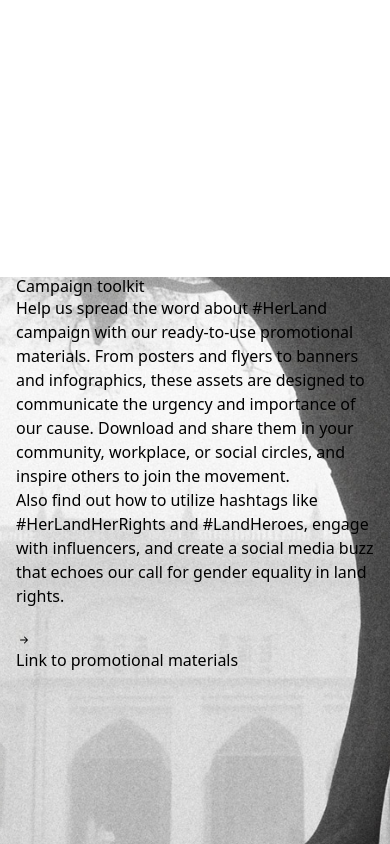
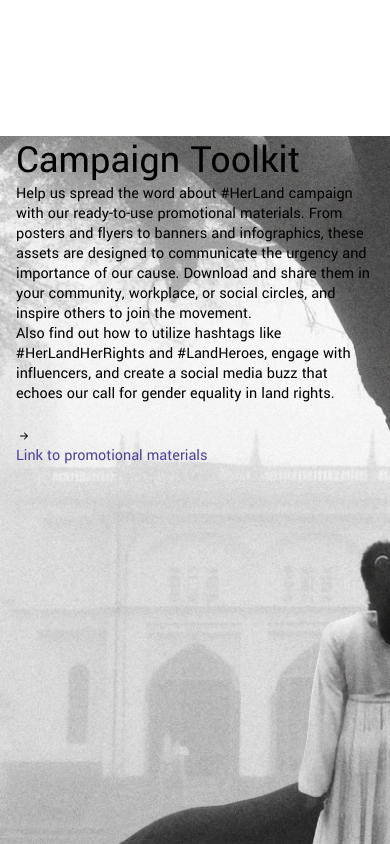
Before and after one commit to unccd/herland, a React (Vite) app: page / in a window 390 px wide. Shown: the part 3240-4084 px from the top of the page. Built offline with nearby package versions, Linux system fonts and the light colour scheme.

Commit message:
fix: design changes

```diff
--- a/src/assets/css/Homepage.css
+++ b/src/assets/css/Homepage.css
@@ -1,9 +1,15 @@
-@import url("https://fonts.googleapis.com/css2?family=Yantramanav:wght@300;400;500;700&display=swap");
+@import url('https://fonts.googleapis.com/css2?family=Yantramanav:wght@300;400;500;700&display=swap');
 @tailwind base;
 @tailwind components;
 @tailwind utilities;
 
 /* GENERAL  */
+
+body {
+  font-family: Yantramanav, system-ui, -apple-system, 'Segoe UI', Roboto,
+    'Helvetica Neue', 'Noto Sans', Arial, sans-serif;
+}
+
 #unccd-logo {
   position: absolute;
   z-index: 1000;
@@ -70,7 +76,7 @@ iframe {
 }
 /*  LANDING */
 .landing-background {
-  background: url("../../static/images/landing-background.jpg") no-repeat center
+  background: url('../../static/images/landing-background.jpg') no-repeat center
     center;
   background-size: cover;
 }
@@ -102,7 +108,7 @@ iframe {
 
 /*  DESERT  */
 .desert-logo {
-  background: url("../../static/images/stories.jpg") no-repeat center center;
+  background: url('../../static/images/stories.jpg') no-repeat center center;
   background-size: cover;
 }
 
@@ -135,7 +141,7 @@ iframe {
 
 /* campaign toolkit */
 .campaign-toolkit-background {
-  background: url("../../static/images/campaign-toolkit.jpg") no-repeat left
+  background: url('../../static/images/campaign-toolkit.jpg') no-repeat left
     center;
   background-size: cover;
 }
@@ -152,15 +158,15 @@ iframe {
   padding-left: 3em;
 }
 .event-1 {
-  background: url("../../static/events/event-1.png") no-repeat left center;
+  background: url('../../static/events/event-1.png') no-repeat left center;
   background-size: cover;
 }
 .event-2 {
-  background: url("../../static/events/event-2.png") no-repeat left center;
+  background: url('../../static/events/event-2.png') no-repeat left center;
   background-size: cover;
 }
 .event-3 {
-  background: url("../../static/events/event-3.png") no-repeat left center;
+  background: url('../../static/events/event-3.png') no-repeat left center;
   background-size: cover;
 }
 .copywright {
@@ -176,13 +182,18 @@ iframe {
 }
 /* herland cta  */
 .herland-cta {
-  background: url("../../static/images/call-to-action.jpg") no-repeat right center;
-  background-color: #4D4399;
+  background: url('../../static/images/call-to-action.jpg') no-repeat right
+    center;
+  background-color: #4d4399;
 }
 /* pledges */
 .pledge-card {
-   aspect-ratio: 1/1;
- }
+  aspect-ratio: 1/1;
+}
+
+.campaign-toolkit-link {
+  color: #4d4399;
+}
 
 @media only screen and (min-width: 0px) and (max-width: 640px) {
   section {
@@ -206,21 +217,25 @@ iframe {
     flex-direction: column !important;
     gap: 2em;
   }
+  .campaign-toolkit-text {
+    line-height: 1.25rem !important;
+  }
+  .campaign-toolkit-h2 {
+    font-size: 2.5rem !important;
+  }
 }
-
 
 /* detect when the user is on mobile */
 @media (hover: none), (hover: on-demand) {
   .landing-background {
-    background: url("../../static/images/landing-background-mobile.jpg")
+    background: url('../../static/images/landing-background-mobile.jpg')
       no-repeat left bottom;
     background-size: cover;
   }
   .campaign-toolkit-background {
-    background: url("../../static/images/campaign-toolkit.jpg") no-repeat 50%
-      top;
-      background-size: cover;
-
+    background: url('../../static/images/campaign-toolkit-mobile.jpg') no-repeat
+      50% top;
+    background-size: cover;
   }
   .landing-text {
     color: #222;
@@ -234,9 +249,37 @@ iframe {
     filter: invert(0);
   }
   .desert-logo {
-    background: url("../../static/images/stories.jpg") no-repeat 60% center;
+    background: url('../../static/images/stories.jpg') no-repeat 60% center;
     background-size: cover;
+  }
+  .iframe-wrapper {
+    position: static;
+  }
+}
 
+@media (orientation: landscape) {
+  .landing-background {
+    background: url('../../static/images/landing-background.jpg') no-repeat left
+      bottom;
+    background-size: cover;
+  }
+  .campaign-toolkit-background {
+    background: url('../../static/images/campaign-toolkit-alternative.jpg')
+      no-repeat 50% top;
+    background-size: cover;
+  }
+  .landing-text {
+    color: #eff0eb;
+    margin-bottom: 1vh;
+    margin-top: 1rem;
+    font-size: 6em !important;
+  }
+  .landing-down-arrow-mobile {
+    filter: invert(1);
+  }
+  .desert-logo {
+    background: url('../../static/images/stories.jpg') no-repeat 60% center;
+    background-size: cover;
   }
   .iframe-wrapper {
     position: static;
@@ -248,17 +291,19 @@ iframe {
     grid-template-columns: repeat(2, minmax(0, 1fr)) !important;
   }
 }
-@media only screen and (max-width:1535px) {
+@media only screen and (max-width: 1535px) {
   .herland-cta {
-    background: url("../../static/images/call-to-action-alternative.jpg") no-repeat right bottom;
-    background-color: #4D4399;
+    background: url('../../static/images/call-to-action-alternative.jpg')
+      no-repeat right bottom;
+    background-color: #4d4399;
     background-size: 25%;
   }
 }
 @media only screen and (max-width: 766px) {
   .herland-cta {
-    background: url("../../static/images/call-to-action-mobile.jpg") no-repeat right bottom;
+    background: url('../../static/images/call-to-action-mobile.jpg') no-repeat
+      right bottom;
     background-size: 50%;
-    background-color: #4D4399;
+    background-color: #4d4399;
   }
 }
--- a/src/assets/css/fontSizes.js
+++ b/src/assets/css/fontSizes.js
@@ -1,9 +1,25 @@
-const textH2 =  'max-sm:text-2xl sm:text-2xl md:text-3xl lg:text-4xl xl:text-5xl 2xl:text-5xl font-light'
-const textBodyMedium = 'max-sm:text-sm sm:text-base md:text-base lg:text-sm xl:text-xl 2xl:text-xl leading-5	font-light'
-const textBodyMediumBold = 'lg:text-xl md:text-lg font-medium'
-const textBodyLarge = 'max-sm:text-lg sm:text-lg md:text-lg lg:text-base xl:text-xl 2xl:text-2xl font-light'
-const textBodyLargeBold= 'text-2xl font-medium'
-const landingHeader = 'max-sm:text-7xl md:text-7xl xl:text-7xl 2xl:text-9xl sm:text-6xl font-bold mt-20 mb-10  landing-text'
-const landingHeaderDescription = 'md:text-2xl 2xl:text-3xl lg:text-1xl sm:text-xl mb-32 landing-text-hidden'
+const textH2 =
+  'max-sm:text-4xl sm:text-4xl md:text-4xl lg:text-4xl xl:text-5xl 2xl:text-5xl font-light';
+const textBodyRegular =
+  'max-sm:text-base sm:text-base md:text-base lg:text-lg xl:text-2xl 2xl:text-2xl leading-5	font-light';
+const textBodyMedium =
+  'max-sm:text-sm sm:text-base md:text-base lg:text-sm xl:text-xl 2xl:text-xl leading-5	font-light';
+const textBodyMediumBold = 'lg:text-xl md:text-lg font-medium';
+const textBodyLarge =
+  'max-sm:text-lg sm:text-lg md:text-lg lg:text-base xl:text-xl 2xl:text-2xl font-light';
+const textBodyLargeBold = 'text-2xl font-medium';
+const landingHeader =
+  'max-sm:text-7xl md:text-7xl xl:text-7xl 2xl:text-9xl sm:text-6xl font-bold mt-20 mb-10  landing-text';
+const landingHeaderDescription =
+  'md:text-2xl 2xl:text-3xl lg:text-1xl sm:text-xl mb-32 landing-text-hidden';
 
-export {textH2, textBodyMedium, textBodyMediumBold, textBodyLarge, textBodyLargeBold, landingHeader, landingHeaderDescription}
+export {
+  textH2,
+  textBodyRegular,
+  textBodyMedium,
+  textBodyMediumBold,
+  textBodyLarge,
+  textBodyLargeBold,
+  landingHeader,
+  landingHeaderDescription,
+};
--- a/src/slides/CampaignToolkit/CampaignToolkit.jsx
+++ b/src/slides/CampaignToolkit/CampaignToolkit.jsx
@@ -1,37 +1,38 @@
-import React from "react";
-import ArrowRight from "../../static/icons/arrow-right.svg";
+import React from 'react';
+import ArrowRight from '../../static/icons/arrow-right.svg';
 import {
   textH2,
   textBodyLarge,
-} from "../../assets/css/fontSizes";
+  textBodyRegular,
+} from '../../assets/css/fontSizes';
 
 function CampaignToolkit() {
   return (
-    <section className="full-height campaign-toolkit-background grid grid-cols-12	 content-center panel-inner">
-      <div className="max-sm:col-span-12 sm:col-span-12 lg:col-span-6 text-black">
-        <h2 className={`${textH2}`}>Campaign toolkit</h2>
-        <p className={`${textBodyLarge} mt-10`}>
-          Help us spread the word about{" "}
-          <span className="font-bold">#HerLand</span> campaign with our
+    <section className='full-height campaign-toolkit-background grid grid-cols-12	 content-center panel-inner'>
+      <div className='max-sm:col-span-10 sm:col-span-12 lg:col-span-6 text-black'>
+        <h2 className={`${textH2} campaign-toolkit-h2`}>Campaign Toolkit</h2>
+        <p className={`${textBodyRegular} mt-10 campaign-toolkit-text`}>
+          Help us spread the word about{' '}
+          <span className='font-bold'>#HerLand</span> campaign with our
           ready-to-use promotional materials. From posters and flyers to banners
           and infographics, these assets are designed to communicate the urgency
           and importance of our cause. Download and share them in your
           community, workplace, or social circles, and inspire others to join
           the movement.
         </p>
-        <p className={`${textBodyLarge} mt-6`}>
-          Also find out how to utilize hashtags like{" "}
-          <span className="font-bold">#HerLandHerRights</span> and&nbsp;
-          <span className="font-bold">#LandHeroes</span>, engage with
+        <p className={`${textBodyRegular} mt-6 campaign-toolkit-text`}>
+          Also find out how to utilize hashtags like{' '}
+          <span className='font-bold'>#HerLandHerRights</span> and&nbsp;
+          <span className='font-bold'>#LandHeroes</span>, engage with
           influencers, and create a social media buzz that echoes our call for
           gender equality in land rights.
         </p>
         <a
-          href="https://trello.com/b/AuQjCPfN/unccd-herland-campaign"
-          target="_blank"
+          href='https://trello.com/b/AuQjCPfN/unccd-herland-campaign'
+          target='_blank'
         >
-          <div className="flex max-sm:gap-2 sm:gap-2 md:gap-5 mt-4 cursor-pointer text-violet-700 hover:underline">
-            <img src={ArrowRight} className="icon scale-150" />
+          <div className='flex max-sm:gap-2 sm:gap-2 md:gap-5 mt-4 cursor-pointer hover:underline campaign-toolkit-link'>
+            <img src={ArrowRight} className='icon scale-150' />
             <p className={textBodyLarge}>Link to promotional materials</p>
           </div>
         </a>
```
Also changed, not shown: src/slides/HerlandCTA/HerlandCTA.jsx (+10 -10 lines), src/slides/Plegdes/Pledges.jsx (+21 -24 lines), src/static/images/campaign-toolkit-alternative.jpg (added), src/static/images/campaign-toolkit-mobile.jpg (added).
